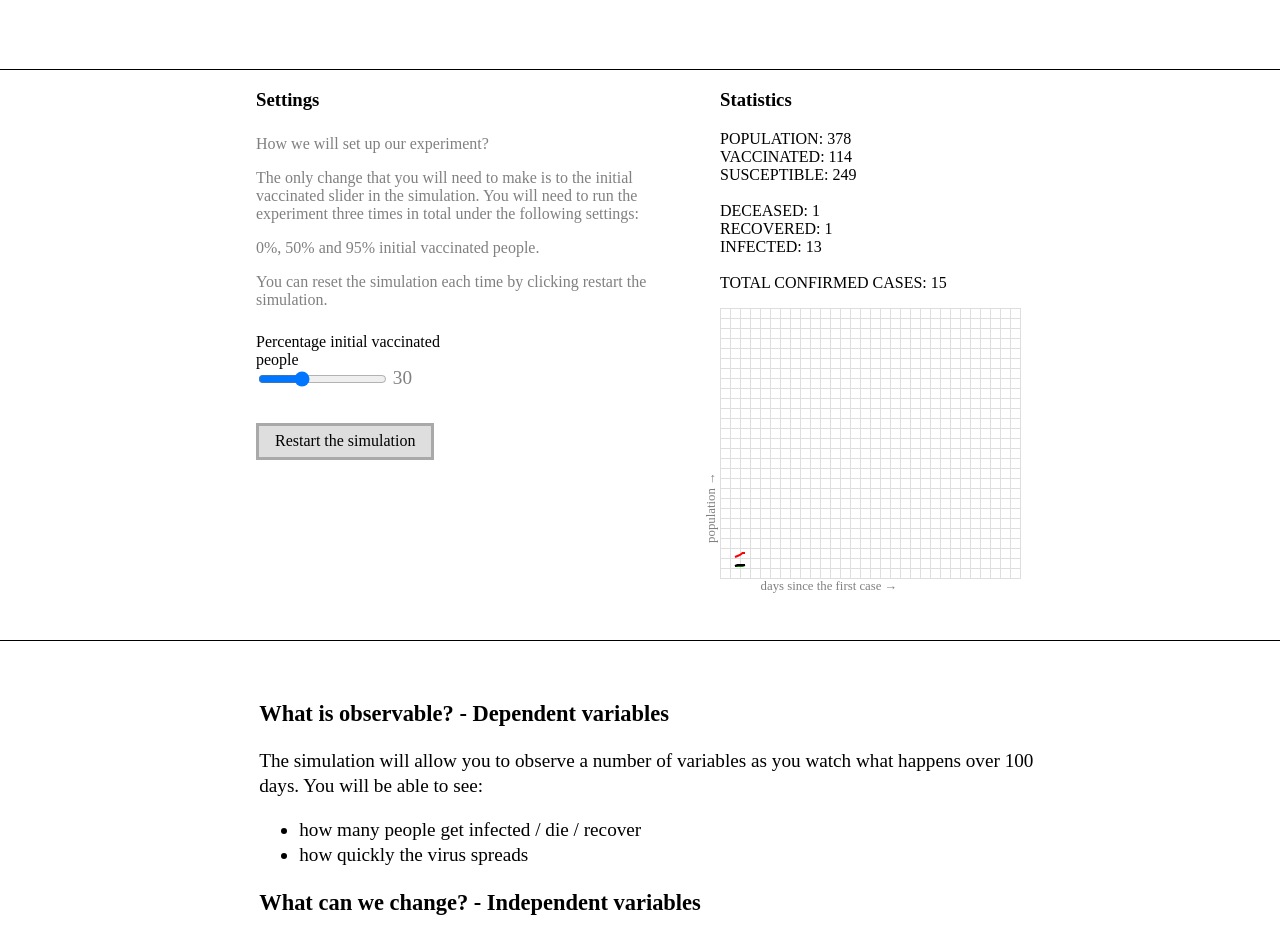
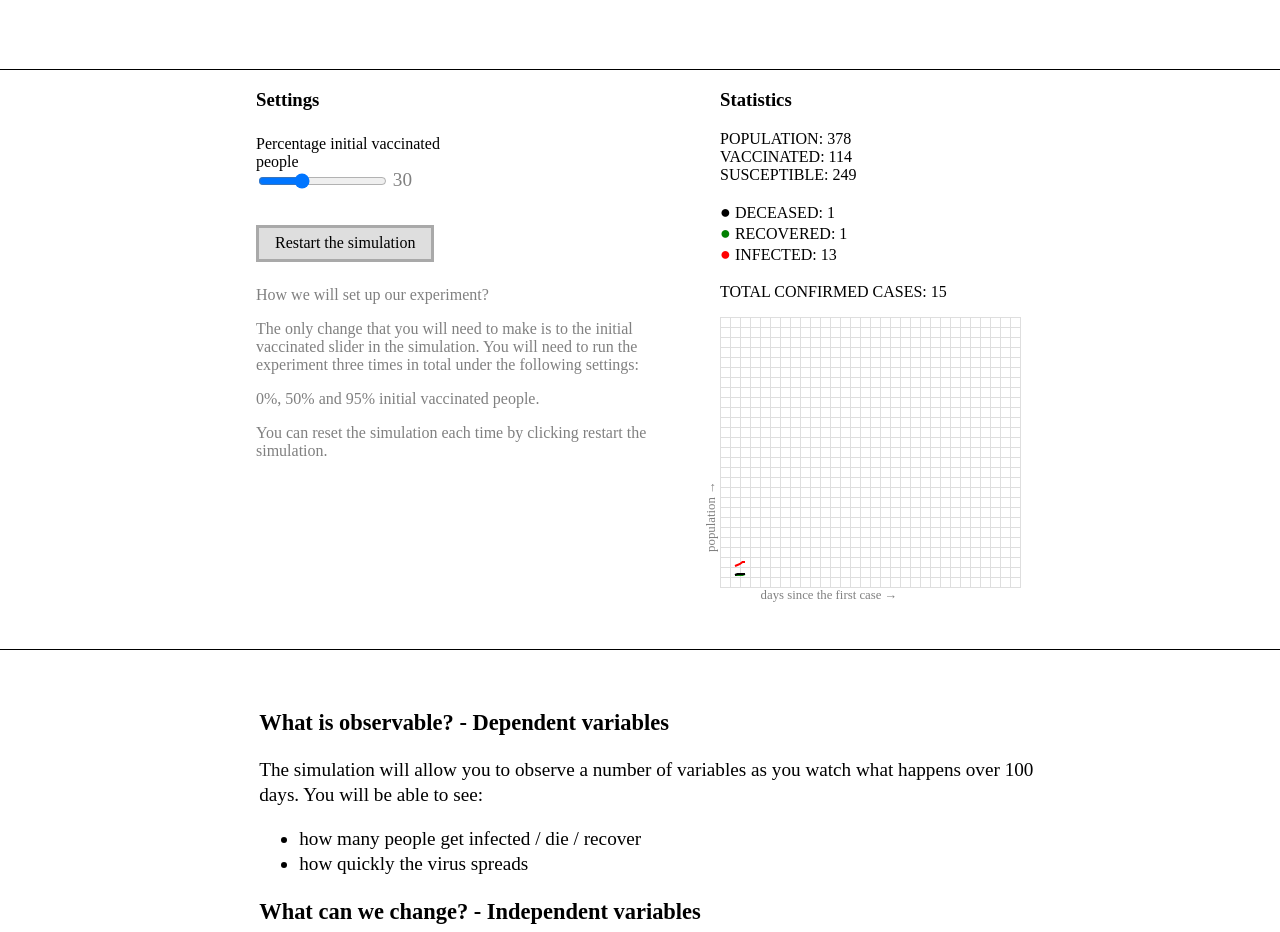
Before and after one commit to token-cjg/coronavirus-simulation, a React (Create React App) app: page / in a window 1280 px wide. Shown: the part 781-1713 px from the top of the page. Built offline with nearby package versions, Linux system fonts and the light colour scheme; a web font is replaced by a local one.

Commit message:
Circles in statistics

```diff
--- a/src/App.js
+++ b/src/App.js
@@ -137,12 +137,12 @@ function App() {
             VACCINATED: {nodes.filter(({ state }) => state === VACCINATED).length} <br />
             SUSCEPTIBLE: {nodes.filter(({ state }) => state === SUSCEPTIBLE).length} <br />
             <br />
-            DECEASED: {nodes.filter(({ state }) => state === DEAD).length} <br />
-            RECOVERED: {
+            <span class={styles.blackCircle}></span> DECEASED: {nodes.filter(({ state }) => state === DEAD).length} <br />
+            <span class={styles.recoveredCircle}></span> RECOVERED: {
               nodes.filter(({ state }) => state === RECOVERED).length
             }{" "}
             <br />
-            INFECTED: {nodes.filter(({ state }) => state === SICK).length} <br />
+            <span class={styles.infectedCircle}></span> INFECTED: {nodes.filter(({ state }) => state === SICK).length} <br />
             <br />
             TOTAL CONFIRMED CASES: {nodes.filter(({ state }) => state === SICK || state === DEAD || state === RECOVERED).length} <br />
           </div>
@@ -158,6 +158,11 @@ function App() {
         </div>
         <div className={styles.simulationSettings}>
           <h3>Settings</h3>
+          <SimulationSettings
+            simulationState={simulationState}
+            onSettingChange={onSettingChange}
+            onRestartButtonClick={onRestartButtonClick}
+          />
           <div className={styles.simulationInfo}>
             How we will set up our experiment?
             <p>
@@ -173,13 +178,7 @@ function App() {
             <p>
               You can reset the simulation each time by clicking restart the simulation.
             </p>
-
           </div>
-          <SimulationSettings
-            simulationState={simulationState}
-            onSettingChange={onSettingChange}
-            onRestartButtonClick={onRestartButtonClick}
-          />
         </div>
 
       </div>
--- a/src/App.module.css
+++ b/src/App.module.css
@@ -169,3 +169,20 @@ pre {
   margin-top: 0.9em;
   margin-left: 5.5em;
 }
+
+.blackCircle:before {
+  content: ' \25CF';
+  font-size: 18px;
+}
+
+.infectedCircle:before {
+  content: ' \25CF';
+  color: red;
+  font-size: 18px;
+}
+
+.recoveredCircle:before {
+  content: ' \25CF';
+  color: green;
+  font-size: 18px;
+}
```
